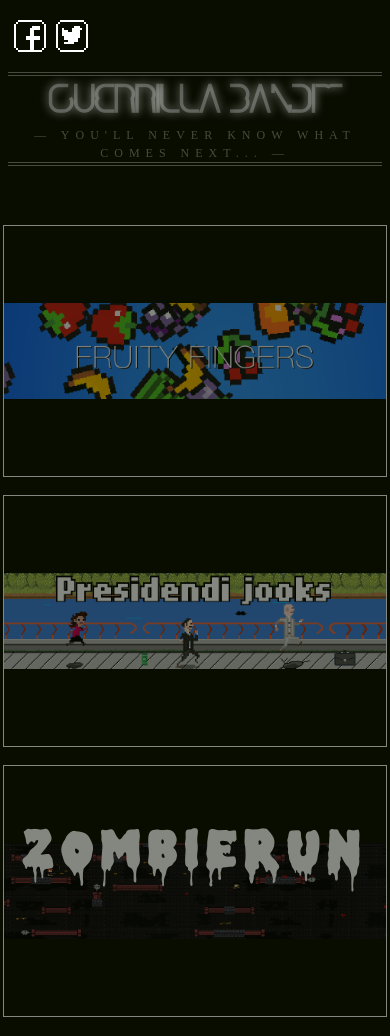
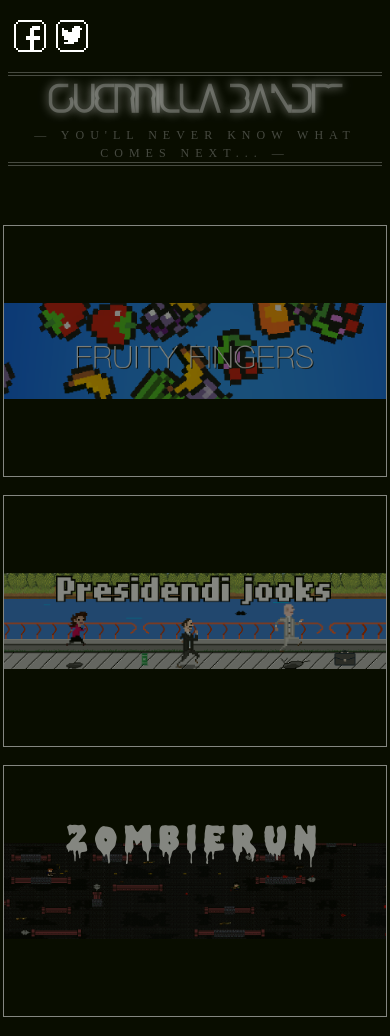
Before and after one commit to IndrekV/guerrillabandit, a Jekyll site: the page built from index.html, in a window 390 px wide. Built offline with Jekyll 4.4.1, drawn with Linux system fonts in a browser that asks for light colours.

Commit message:
Fixed zombierun text size on small sxreen

```diff
--- a/_includes/css/style.css
+++ b/_includes/css/style.css
@@ -192,3 +192,9 @@ span.main-title {
     font-size: 32px;
   }
 }
+
+@media (max-width: 400px) {
+  .zombierun .game-title {
+      font-size: 34px;
+  }
+}
```
